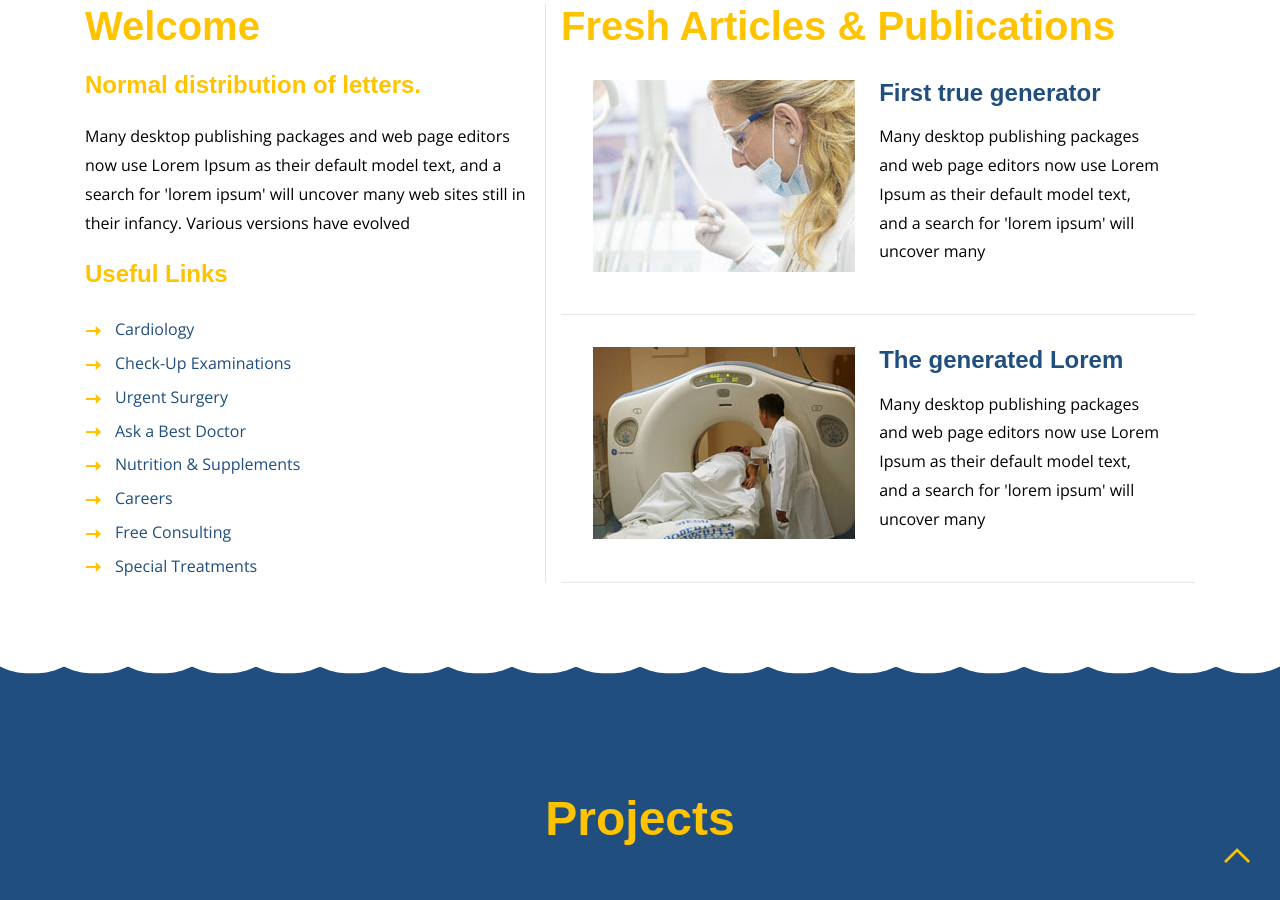
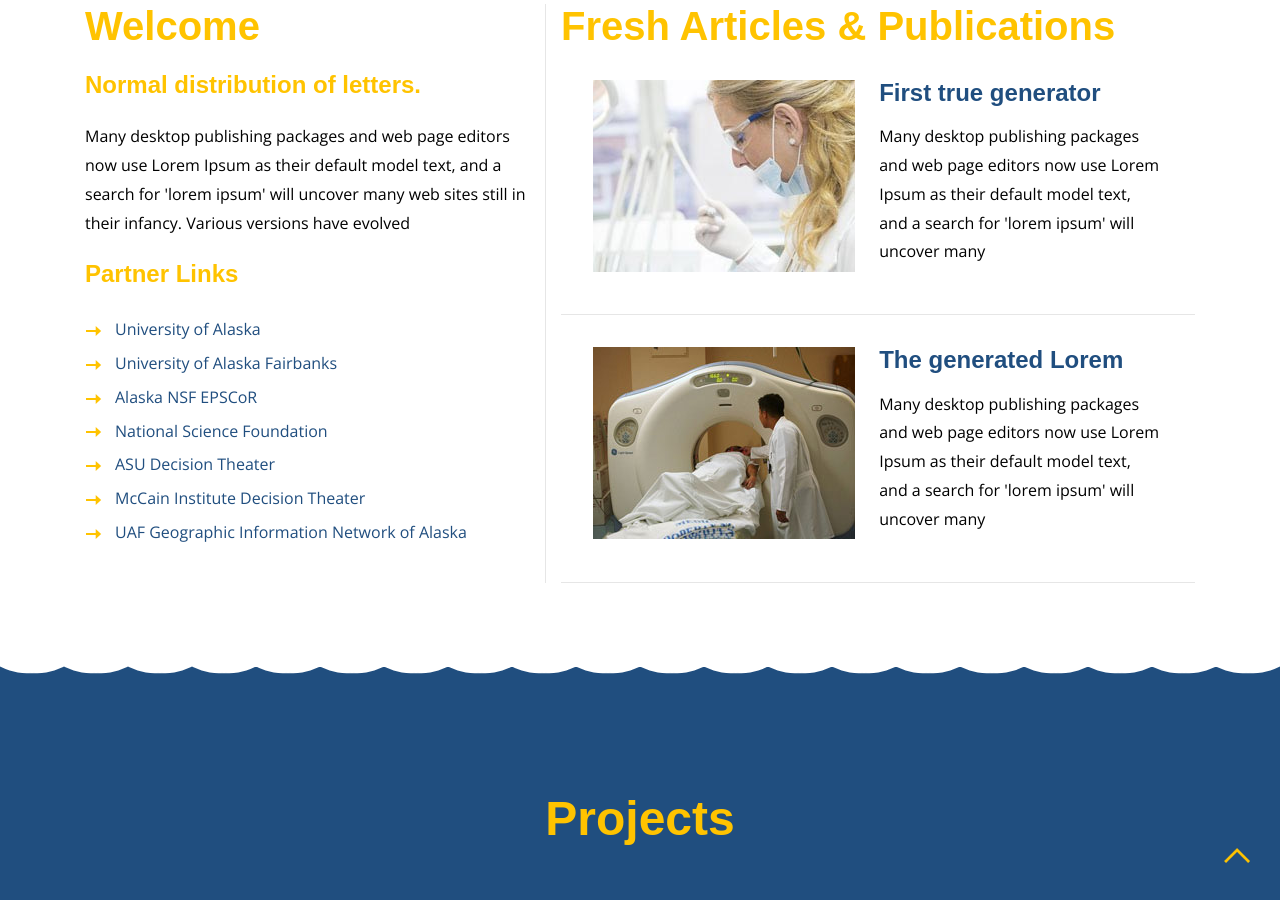
Before and after one commit to AK-NSF-EPSCoR/Vis-Space, a Jekyll site: the page built from new.html, in a window 1280 px wide and 900 px high, scrolled down 997 px. Built offline with Jekyll 4.4.1, drawn with Linux system fonts in a browser that asks for light colours; some web fonts are replaced.

Commit message:
Partner Links

```diff
--- a/_includes/about.html
+++ b/_includes/about.html
@@ -7,16 +7,15 @@
       <p>Many desktop publishing packages and web page editors now use Lorem Ipsum as their default model text, and a search for 'lorem ipsum' will uncover many web sites still in their infancy. Various versions have evolved </p>
 
 
-      <h5>Useful Links</h5>
+      <h5>Partner Links</h5>
         <ul>
-          <li><a href="#"><span></span>Cardiology </a></li>
-          <li><a href="#"><span></span>Check-Up Examinations </a></li>
-          <li><a href="#"><span></span>Urgent Surgery</a></li>
-          <li><a href="#"><span></span>Ask a Best Doctor </a></li>
-          <li><a href="#"><span></span>Nutrition & Supplements </a></li>
-          <li><a href="#"><span></span>Careers </a></li>
-          <li><a href="#"><span></span>Free Consulting</a></li>
-          <li><a href="#"><span></span>Special Treatments</a></li>
+          <li><a href="http://www.alaska.edu/alaska/"><span></span>University of Alaska</a></li>
+          <li><a href="http://www.uaf.edu/"><span></span>University of Alaska Fairbanks </a></li>
+          <li><a href="http://alaska.edu/epscor"><span></span>Alaska NSF EPSCoR</a></li>
+          <li><a href="http://www.nsf.gov"><span></span>National Science Foundation </a></li>
+          <li><a href="https://dt.asu.edu/"><span></span>ASU Decision Theater </a></li>
+          <li><a href="https://www.mccaininstitute.org/work/decision-theater/"><span></span>McCain Institute Decision Theater</a></li>
+          <li><a href="http://gina.alaska.edu"><span></span>UAF Geographic Information Network of Alaska<a></li>
         </ul>
 
     </div>
```
